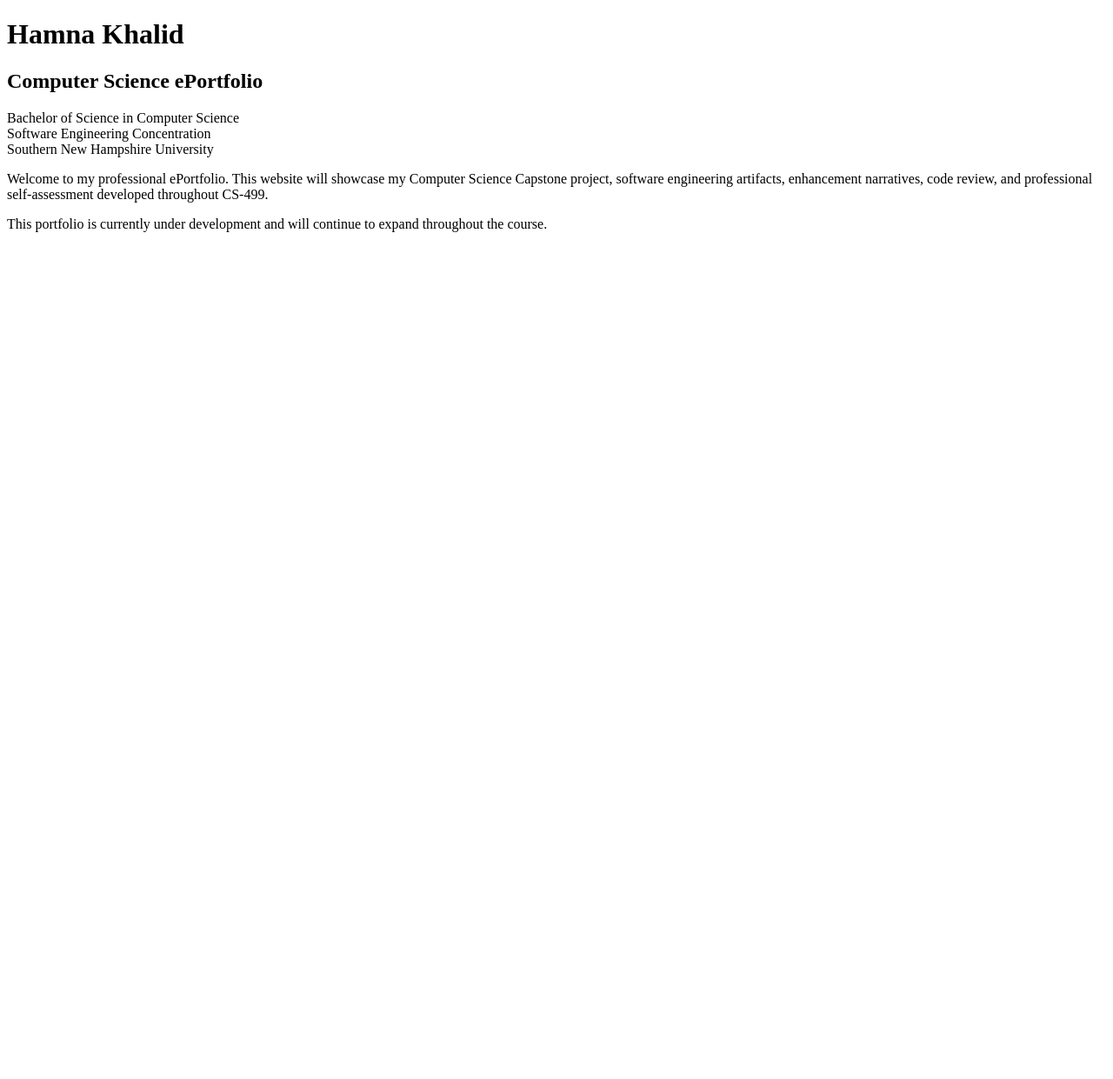
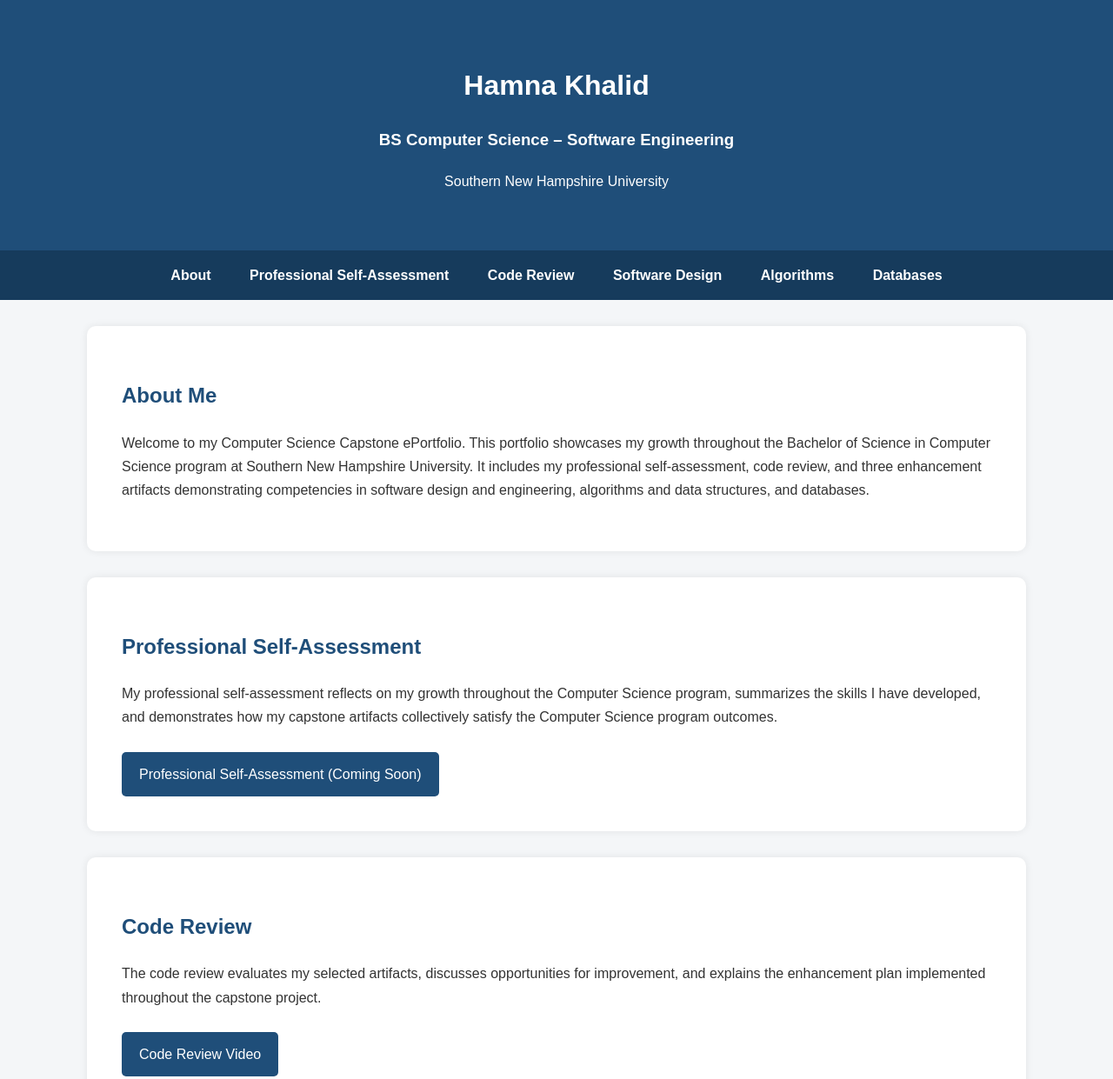
Before and after one commit to HAMNA-KHALID-SNHU/HAMNA-KHALID-SNHU.github.io, a plain HTML site: page index.html in a window 1280 px wide. Shown: the top 1241 px of the page at 87% size. Before the commit the page ends 800 px from the top, so only its background shows below. Drawn offline with Linux system fonts and the light colour scheme.

Commit message:
Update index.html

```diff
--- a/index.html
+++ b/index.html
@@ -1,31 +1,226 @@
 <!DOCTYPE html>
 <html lang="en">
 <head>
-    <meta charset="UTF-8">
-    <meta name="viewport" content="width=device-width, initial-scale=1.0">
-    <title>Hamna Khalid | Computer Science ePortfolio</title>
+<meta charset="UTF-8">
+<meta name="viewport" content="width=device-width, initial-scale=1.0">
+
+<title>Hamna Khalid | Computer Science ePortfolio</title>
+
+<style>
+
+body{
+    font-family: Arial, Helvetica, sans-serif;
+    margin:0;
+    background:#f4f6f8;
+    color:#333;
+    line-height:1.7;
+}
+
+header{
+    background:#1f4e79;
+    color:white;
+    padding:50px;
+    text-align:center;
+}
+
+header h1{
+    margin-bottom:10px;
+}
+
+nav{
+    background:#163b5c;
+    padding:15px;
+    text-align:center;
+}
+
+nav a{
+    color:white;
+    text-decoration:none;
+    margin:20px;
+    font-weight:bold;
+}
+
+nav a:hover{
+    color:#ffd966;
+}
+
+section{
+    max-width:1000px;
+    margin:auto;
+    padding:40px;
+    background:white;
+    margin-top:30px;
+    border-radius:10px;
+    box-shadow:0px 0px 10px rgba(0,0,0,.08);
+}
+
+h2{
+    color:#1f4e79;
+}
+
+.button{
+    display:inline-block;
+    background:#1f4e79;
+    color:white;
+    padding:12px 20px;
+    text-decoration:none;
+    border-radius:5px;
+    margin-top:10px;
+}
+
+.button:hover{
+    background:#163b5c;
+}
+
+footer{
+    margin-top:40px;
+    padding:30px;
+    text-align:center;
+    background:#1f4e79;
+    color:white;
+}
+
+</style>
+
 </head>
 
 <body>
 
+<header>
+
 <h1>Hamna Khalid</h1>
 
-<h2>Computer Science ePortfolio</h2>
+<h3>BS Computer Science – Software Engineering</h3>
+
+<p>Southern New Hampshire University</p>
+
+</header>
+
+<nav>
+
+<a href="#about">About</a>
+
+<a href="#assessment">Professional Self-Assessment</a>
+
+<a href="#review">Code Review</a>
+
+<a href="#software">Software Design</a>
+
+<a href="#algorithms">Algorithms</a>
+
+<a href="#database">Databases</a>
+
+</nav>
+
+<section id="about">
+
+<h2>About Me</h2>
 
 <p>
-Bachelor of Science in Computer Science<br>
-Software Engineering Concentration<br>
-Southern New Hampshire University
+Welcome to my Computer Science Capstone ePortfolio. This portfolio showcases
+my growth throughout the Bachelor of Science in Computer Science program at
+Southern New Hampshire University. It includes my professional self-assessment,
+code review, and three enhancement artifacts demonstrating competencies in
+software design and engineering, algorithms and data structures, and databases.
+</p>
+
+</section>
+
+<section id="assessment">
+
+<h2>Professional Self-Assessment</h2>
+
+<p>
+My professional self-assessment reflects on my growth throughout the Computer
+Science program, summarizes the skills I have developed, and demonstrates how
+my capstone artifacts collectively satisfy the Computer Science program
+outcomes.
+</p>
+
+<a class="button" href="#">Professional Self-Assessment (Coming Soon)</a>
+
+</section>
+
+<section id="review">
+
+<h2>Code Review</h2>
+
+<p>
+The code review evaluates my selected artifacts, discusses opportunities for
+improvement, and explains the enhancement plan implemented throughout the
+capstone project.
+</p>
+
+<a class="button" href="#">Code Review Video</a>
+
+</section>
+
+<section id="software">
+
+<h2>Enhancement One – Software Design and Engineering</h2>
+
+<p>
+Artifact: CS-340 Client/Server Development Dashboard
 </p>
 
 <p>
-Welcome to my professional ePortfolio. This website will showcase my Computer Science Capstone project, software engineering artifacts, enhancement narratives, code review, and professional self-assessment developed throughout CS-499.
+Enhancements focused on improving software architecture, maintainability,
+validation, exception handling, and application reliability.
+</p>
+
+<a class="button" href="#">Narrative</a>
+
+<a class="button" href="#">Source Code</a>
+
+</section>
+
+<section id="algorithms">
+
+<h2>Enhancement Two – Algorithms and Data Structures</h2>
+
+<p>
+Artifact: CS-300 Advising Assistance Program
 </p>
 
 <p>
-This portfolio is currently under development and will continue to expand throughout the course.
+Enhancements included graph-based prerequisite modeling, prerequisite
+validation, DFS cycle detection, and topological sorting.
 </p>
 
+<a class="button" href="#">Narrative</a>
+
+<a class="button" href="#">Source Code</a>
+
+</section>
+
+<section id="database">
+
+<h2>Enhancement Three – Databases</h2>
+
+<p>
+Artifact: CS-340 Client/Server Development Dashboard
+</p>
+
+<p>
+Enhancements included improved CRUD operations, MongoDB aggregation pipelines,
+indexing, validation, and database optimization.
+</p>
+
+<a class="button" href="#">Narrative</a>
+
+<a class="button" href="#">Source Code</a>
+
+</section>
+
+<footer>
+
+<p>
+
+© 2026 Hamna Khalid
+
+</p>
+
+</footer>
+
 </body>
-
 </html>
```
